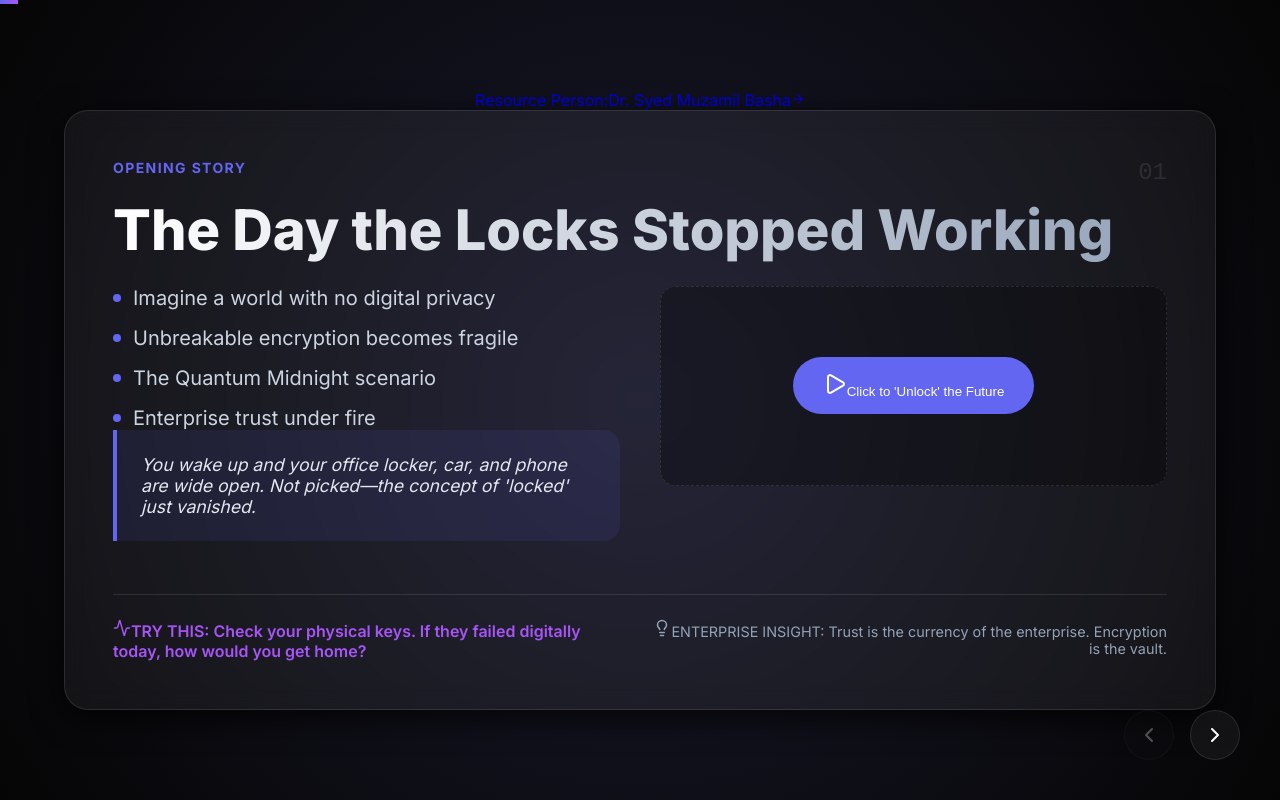
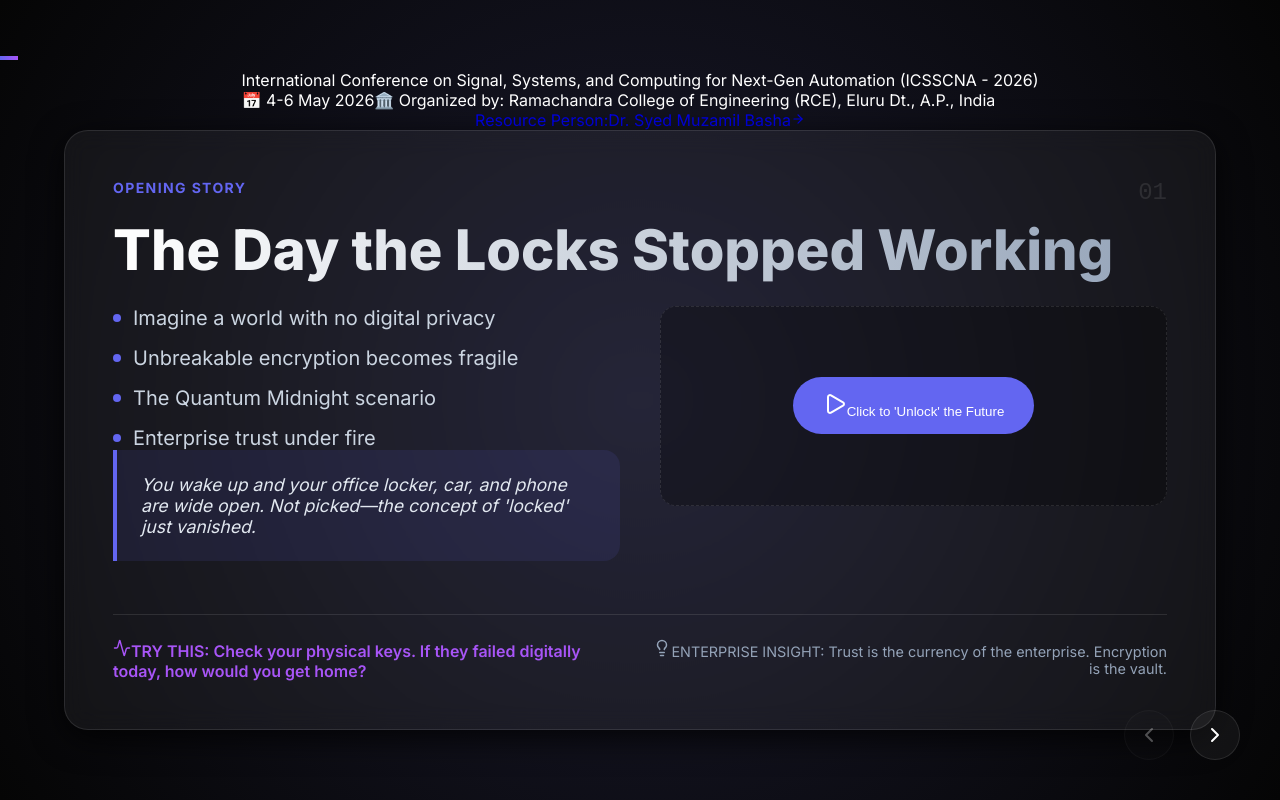
Before and after one commit to muzabasha/keynote, a Next.js app: page / in a window 1280 px wide. Built offline with nearby package versions, Linux system fonts and the light colour scheme.

Commit message:
Add conference header and branding

```diff
--- a/src/components/Presentation.tsx
+++ b/src/components/Presentation.tsx
@@ -64,9 +64,20 @@ export default function Presentation() {
 
   return (
     <main className="presentation-container">
-      <div className="progress-bar" style={{ width: `${((currentSlide + 1) / slides.length) * 100}%` }} />
+      {/* Conference Header */}
+      <div className="absolute top-0 left-0 right-0 py-3 px-8 text-center border-b border-white/5 bg-black/40 backdrop-blur-md z-[101]">
+        <div className="text-[10px] uppercase tracking-[0.3em] text-accent font-bold mb-1">
+          International Conference on Signal, Systems, and Computing for Next-Gen Automation (ICSSCNA - 2026)
+        </div>
+        <div className="text-[9px] text-gray-400 flex justify-center gap-6 font-mono">
+          <span>📅 4-6 May 2026</span>
+          <span>🏛️ Organized by: Ramachandra College of Engineering (RCE), Eluru Dt., A.P., India</span>
+        </div>
+      </div>
 
-      <div className="absolute top-8 right-8 z-50 flex items-center gap-4">
+      <div className="progress-bar" style={{ width: `${((currentSlide + 1) / slides.length) * 100}%`, top: '56px' }} />
+
+      <div className="absolute top-20 right-8 z-50 flex items-center gap-4">
         <a
           href="https://scholar-sparkle-web.lovable.app/"
           target="_blank"
```
